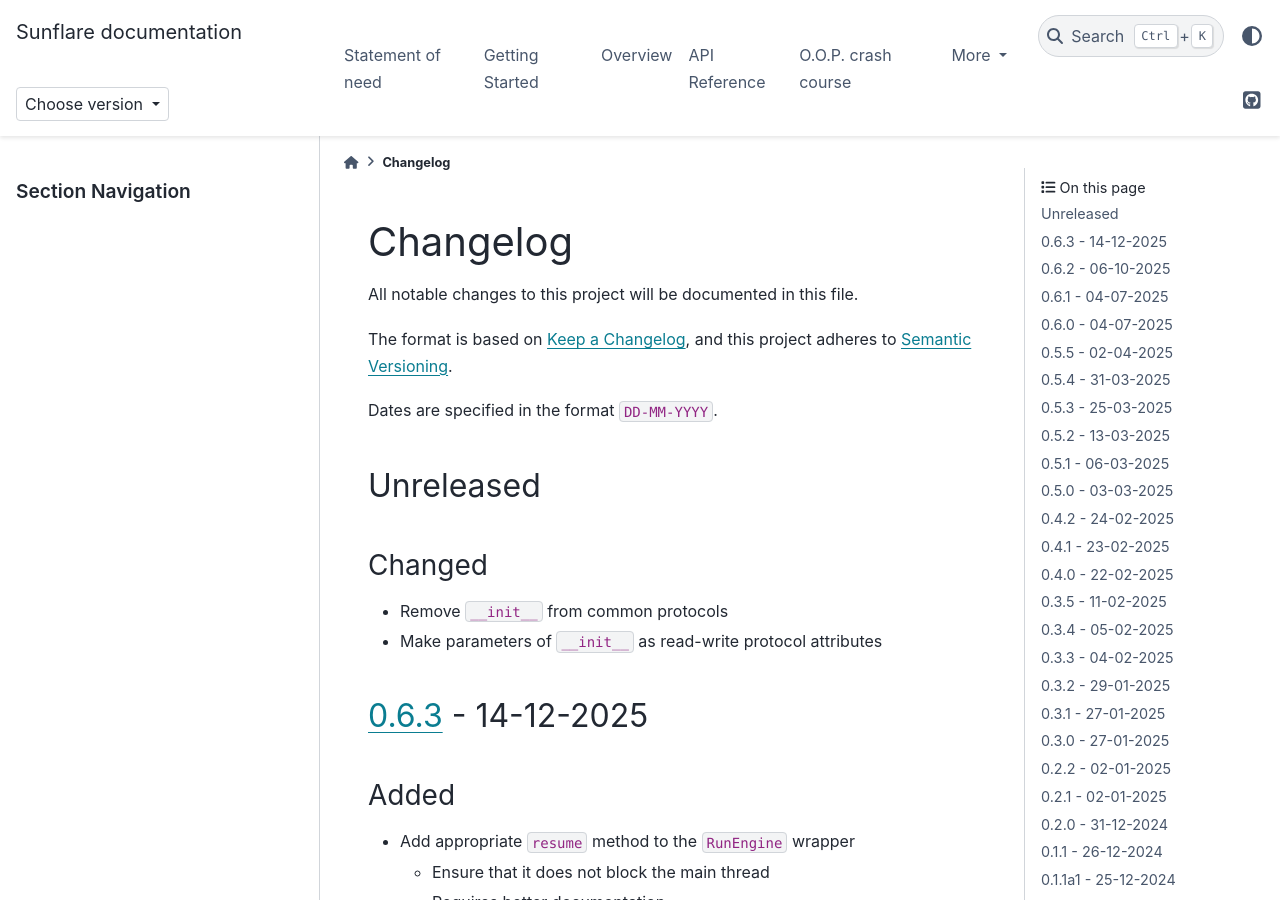
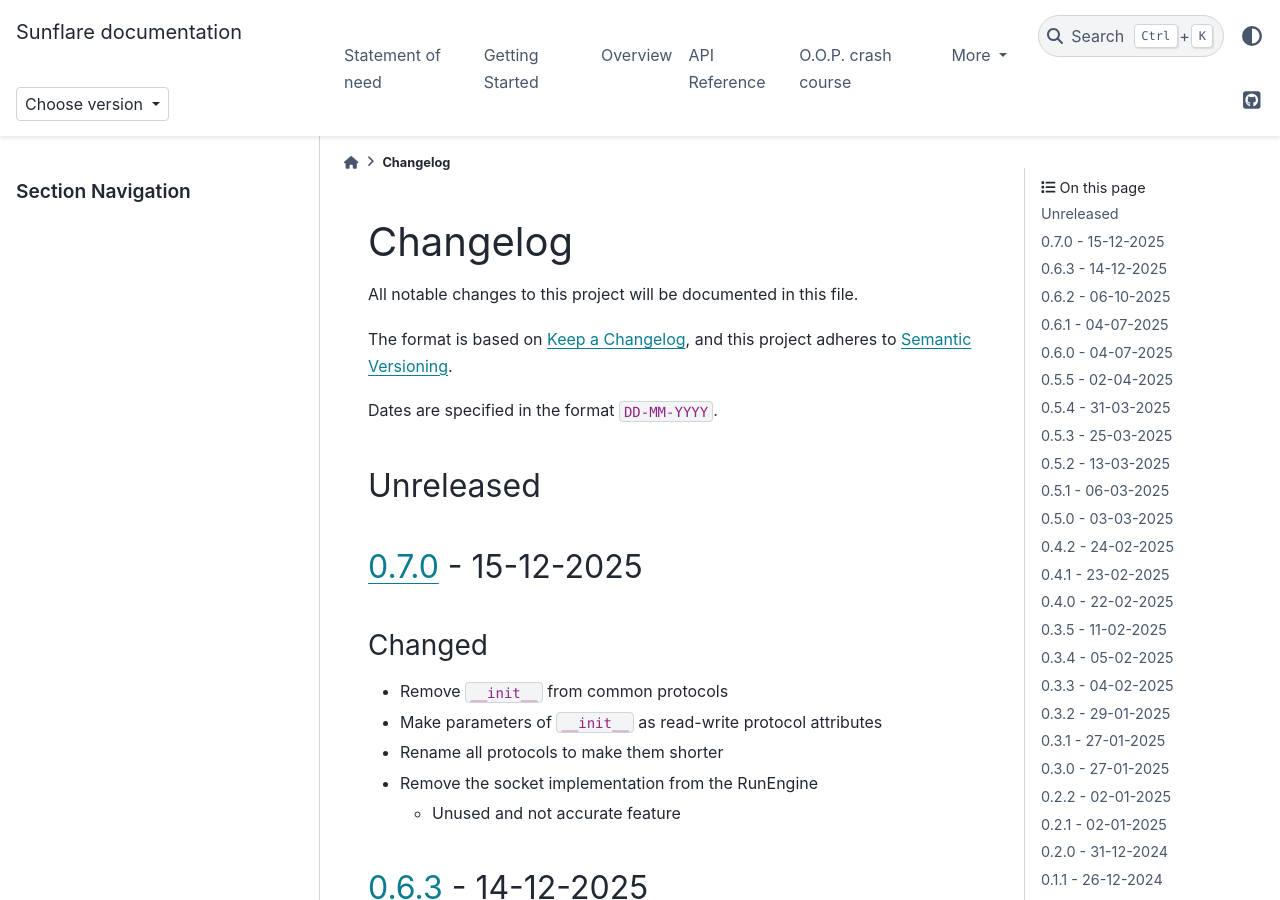
Before and after one commit to redsun-acquisition/sunflare, a Sphinx documentation site: the page built from docs/changelog.md, in a window 1280 px wide and 900 px high. Built offline with Sphinx 7.4.7 and the PyData theme 0.15.4, drawn with Linux system fonts in a browser that asks for light colours.

Commit message:
docs: update changelog

```diff
--- a/docs/changelog.md
+++ b/docs/changelog.md
@@ -9,10 +9,15 @@
 
 ## Unreleased
 
+## [0.7.0] - 15-12-2025
+
 ### Changed
 
 - Remove `__init__` from common protocols
 - Make parameters of `__init__` as read-write protocol attributes
+- Rename all protocols to make them shorter
+- Remove the socket implementation from the RunEngine
+  - Unused and not accurate feature
 
 ## [0.6.3] - 14-12-2025
 
@@ -287,6 +292,7 @@
 - Alpha release;
 - Basic project infrastructure;
 
+[0.7.0]: https://github.com/redsun-acquisition/sunflare/compare/v0.6.3...v0.7.0
 [0.6.3]: https://github.com/redsun-acquisition/sunflare/compare/v0.6.2...v0.6.3
 [0.6.2]: https://github.com/redsun-acquisition/sunflare/compare/v0.6.1...v0.6.2
 [0.6.1]: https://github.com/redsun-acquisition/sunflare/compare/v0.6.0...v0.6.1
```
